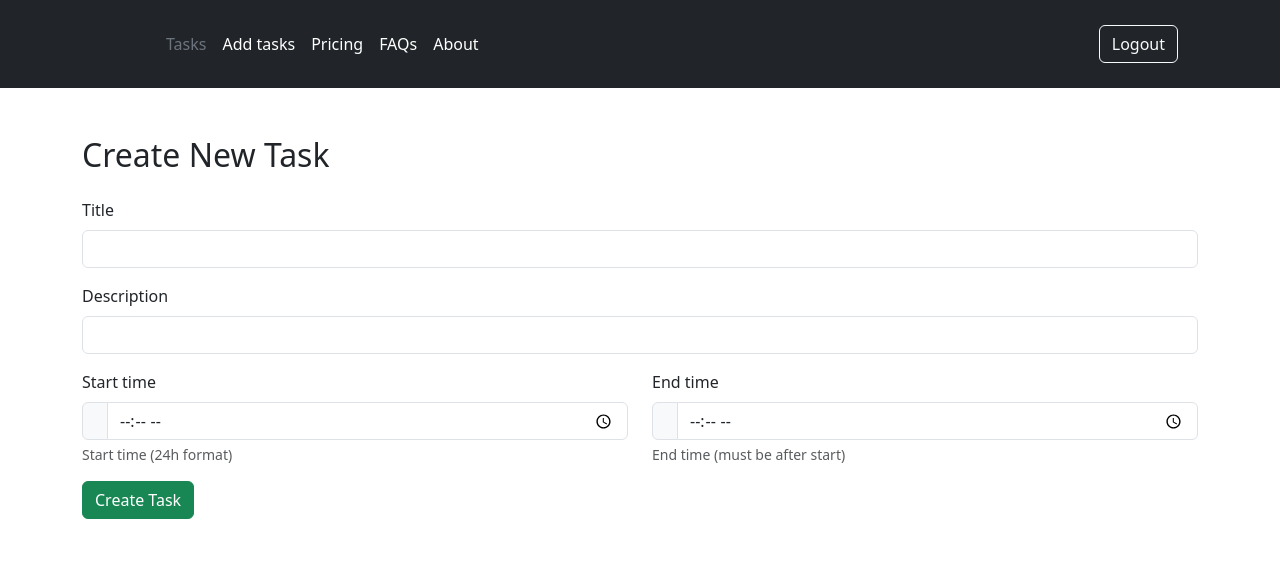
After one commit to Matias-Ibanez/TodoWeb, a Flask app: page /task/new in a window 1280 px wide. The commit adds this page. Shown: the top 566 px of the page. Run offline with Flask 3, Linux system fonts and the light colour scheme; the visitor is signed in with stand-in values (Sample User, id 1).

Commit message:
Add task views and create logic

```diff
--- a/app/auth/routes.py
+++ b/app/auth/routes.py
@@ -16,7 +16,7 @@ def login():
     if form.validate_on_submit():
         user = db.session.scalar(sa.select(User).where(User.username == form.username.data))
         if user is None or not user.check_password(form.password.data):
-            flash('Invalid username or password')
+            flash('Invalid username or password', 'danger')
             return redirect(url_for('auth.login'))
         login_user(user, remember=form.remember_me.data)
         return redirect(url_for('views.index'))
--- /dev/null
+++ b/app/main/forms.py
@@ -0,0 +1,24 @@
+from datetime import datetime, timezone
+from flask_wtf import FlaskForm
+from wtforms import StringField, SubmitField, DateField, TimeField, DecimalField
+from wtforms.validators import DataRequired, Email, ValidationError, EqualTo
+from app.extensions import db
+from app.main.models import User
+import sqlalchemy as sa
+
+class DateSelectorForm(FlaskForm):
+    due_date = DateField('Due date', validators=[DataRequired()])
+
+    def validate_due_date(self, due_date):
+        if due_date.data < datetime.now(timezone.utc).date():
+            raise ValidationError('Due date must be in the future')
+
+class TaskForm(FlaskForm):
+    title = StringField("Title", validators=[DataRequired()])
+    description = StringField("Description", validators=[DataRequired()])
+    start_time = TimeField("Start time", format="%H:%M", validators=[DataRequired()])
+    finish_time = TimeField("End time", format="%H:%M", validators=[DataRequired()])
+
+    def validate_finish_time(self, field):
+        if self.start_time.data and field.data <= self.start_time.data:
+            raise ValidationError("End time must be later than start time.")
--- a/app/main/views.py
+++ b/app/main/views.py
@@ -1,6 +1,10 @@
-from flask import render_template, request, redirect, url_for, abort, flash
+from flask import render_template, request, redirect, url_for, abort, flash, current_app
 from flask import Blueprint
 from flask_login import current_user, login_user,logout_user, login_required
+from .forms import TaskForm, DateSelectorForm
+from .models import Task
+from app.extensions import db
+from datetime import datetime
 
 views = Blueprint('views', __name__)
 
@@ -8,3 +12,66 @@ views = Blueprint('views', __name__)
 @views.route('/home')
 def index():
     return render_template('index.html')
+
+@views.route('/select-date', methods=['GET', 'POST'])
+def select_date():
+    form = DateSelectorForm()
+    if form.validate_on_submit():
+        selected_date = form.due_date.data.isoformat()
+        return redirect(url_for("views.create_task", date=selected_date, title='Create task'))
+    return render_template('select-date.html', form=form)
+
+
+@views.route('/task/new', methods=['GET', 'POST'])
+@login_required
+def create_task():
+    form = TaskForm()
+
+    if form.validate_on_submit():
+        selected_date = request.args.get('date')
+        due_date = datetime.fromisoformat(selected_date).date()
+
+        new_start = form.start_time.data
+        new_end = form.finish_time.data
+
+        overlapping = Task.query.filter_by(user_id=current_user.id, due_date=due_date).filter(
+            db.or_(
+                db.and_(Task.start_time <= new_start, Task.finish_time > new_start),
+                db.and_(Task.start_time < new_end, Task.finish_time >= new_end),
+                db.and_(Task.start_time >= new_start, Task.finish_time <= new_end)
+            )
+        ).first()
+
+        if overlapping:
+            flash("There is already a task scheduled during that time range.", "danger")
+            return redirect(url_for("views.create_task", date=selected_date))
+
+        new_task = Task(
+            user_id=current_user.id,
+            title=form.title.data,
+            description=form.description.data,
+            due_date=due_date,
+            start_time=new_start,
+            finish_time=new_end,
+            completed=False
+        )
+        db.session.add(new_task)
+        db.session.commit()
+
+        flash("Task created successfully.", "success")
+        return redirect(url_for('views.tasks'))
+
+    return render_template('create_task.html', form=form, selected_date=request.args.get('date'))
+
+
+@views.route('/tasks', methods=['GET', 'POST'])
+@login_required
+def tasks():
+    page = request.args.get("page", 1, type=int)
+    query = Task.query.filter_by(user_id=current_user.id)
+    pagination = query.order_by(Task.created_at.desc()).paginate(
+        page=page,
+        per_page=current_app.config["TASKS_PER_PAGE"],
+        error_out=False
+    )
+    return render_template("tasks.html", tasks=pagination.items, pagination=pagination, title="Tasks")
--- a/app/templates/components/navbar.html
+++ b/app/templates/components/navbar.html
@@ -11,11 +11,11 @@
                 <ul class="navbar-nav me-auto mb-2 mb-lg-0">
                     {% if current_user.is_anonymous %}
                         <li class="nav-item">
-                            <a href="#" class="nav-link px-2 text-secondary">xd</a>
+                            <a href="#" class="nav-link px-2 text-secondary">About</a>
                         </li>
                     {% else %}
-                        <li class="nav-item"><a href="{{ url_for('views.index') }}" class="nav-link px-2 text-secondary">Home</a></li>
-                        <li class="nav-item"><a href="{{ url_for('views.index') }}" class="nav-link px-2 text-white">Features</a></li>
+                        <li class="nav-item"><a href="{{ url_for('views.tasks') }}" class="nav-link px-2 text-secondary">Tasks</a></li>
+                        <li class="nav-item"><a href="{{ url_for('views.select_date') }}" class="nav-link px-2 text-white">Add tasks</a></li>
                         <li class="nav-item"><a href="#" class="nav-link px-2 text-white">Pricing</a></li>
                         <li class="nav-item"><a href="#" class="nav-link px-2 text-white">FAQs</a></li>
                         <li class="nav-item"><a href="#" class="nav-link px-2 text-white">About</a></li>
--- /dev/null
+++ b/app/templates/create_task.html
@@ -0,0 +1,71 @@
+{% extends 'base.html' %}
+
+{% block content %}
+<div class="container py-5">
+    <h2 class="mb-4">Create New Task</h2>
+    {% with messages = get_flashed_messages(with_categories=true) %}
+      {% if messages %}
+        {% for category, message in messages %}
+          <div class="alert alert-{{ category }} alert-dismissible fade show" role="alert">
+            {{ message }}
+            <button type="button" class="btn-close" data-bs-dismiss="alert" aria-label="Close"></button>
+          </div>
+        {% endfor %}
+      {% endif %}
+    {% endwith %}
+
+    {% if selected_date %}
+        <div class="alert alert-info">
+            Selected date: <strong>{{ selected_date }}</strong>
+        </div>
+    {% endif %}
+
+    <form method="POST" novalidate>
+        {{ form.hidden_tag() }}
+
+        <div class="mb-3">
+            <label for="title" class="form-label">{{ form.title.label }}</label>
+            {{ form.title(class="form-control") }}
+            {% for error in form.title.errors %}
+                <div class="invalid-feedback d-block">{{ error }}</div>
+            {% endfor %}
+        </div>
+
+        <div class="mb-3">
+            <label for="description" class="form-label">{{ form.description.label }}</label>
+            {{ form.description(class="form-control") }}
+            {% for error in form.description.errors %}
+                <div class="invalid-feedback d-block">{{ error }}</div>
+            {% endfor %}
+        </div>
+
+        <div class="row mb-3">
+            <div class="col-md-6">
+                <label for="start_time" class="form-label">{{ form.start_time.label }}</label>
+                <div class="input-group">
+                    <span class="input-group-text"><i class="bi bi-clock"></i></span>
+                    {{ form.start_time(class="form-control", type="time") }}
+                </div>
+                <div class="form-text">Start time (24h format)</div>
+                {% for error in form.start_time.errors %}
+                    <div class="invalid-feedback d-block">{{ error }}</div>
+                {% endfor %}
+            </div>
+
+            <div class="col-md-6">
+                <label for="finish_time" class="form-label">{{ form.finish_time.label }}</label>
+                <div class="input-group">
+                    <span class="input-group-text"><i class="bi bi-clock"></i></span>
+                    {{ form.finish_time(class="form-control", type="time") }}
+                </div>
+                <div class="form-text">End time (must be after start)</div>
+                {% for error in form.finish_time.errors %}
+                    <div class="invalid-feedback d-block">{{ error }}</div>
+                {% endfor %}
+            </div>
+        </div>
+
+        <button type="submit" class="btn btn-success">Create Task</button>
+    </form>
+</div>
+{% endblock %}
--- a/config.py
+++ b/config.py
@@ -9,3 +9,4 @@ class Config:
     SECRET_KEY = os.getenv("SECRET_KEY") or 'you-will-never-guess'
     SQLALCHEMY_DATABASE_URI = os.environ.get("DATABASE_URL") or \
     'sqlite:///' + os.path.join(basedir, 'app.db')
+    TASKS_PER_PAGE = 4
```
Also changed, not shown: app/main/models.py (+14 -2 lines), app/templates/login.html (+15 -1 lines), app/templates/register.html (+29 -6 lines), app/templates/select-date.html (added, +24 -0 lines), app/templates/tasks.html (added, +88 -0 lines), migrations/versions/cc29d67ae41b_add_new_fields_in_task_model.py (added, +36 -0 lines), instance/app.db.
